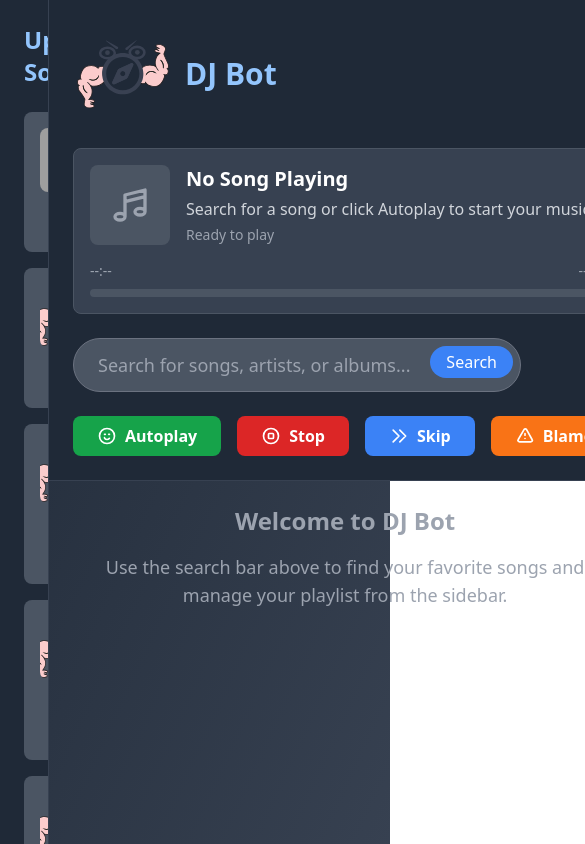
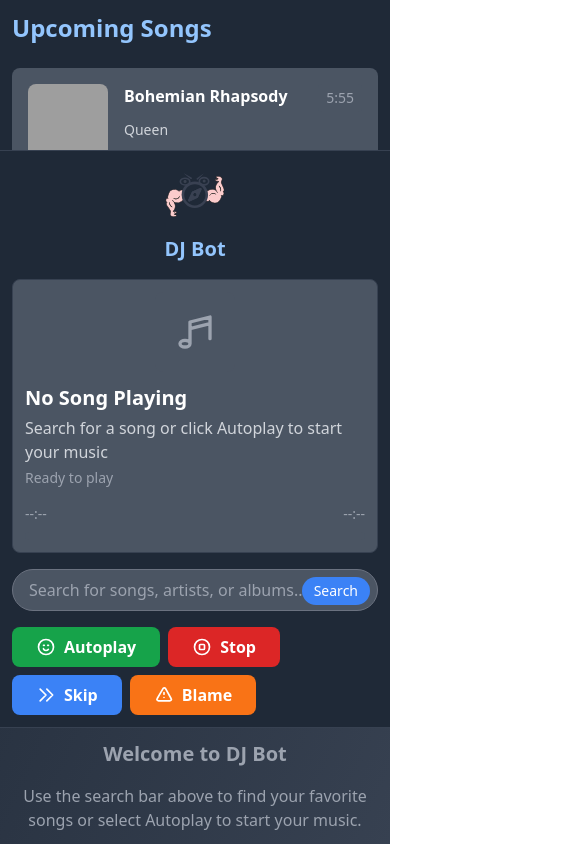
Before and after one commit to bvercelli99/spotify-susa-dj, a React (Create React App) app in the folder frontend/: page / in a window 390 px wide. Shown: the top 844 px of the page, 585 px wide, since content can reach past the window. Built offline with nearby package versions, Linux system fonts and the light colour scheme; grey boxes are pictures that could not be loaded.

Commit message:
made site more responsive to size change and made offical song model

```diff
--- a/frontend/src/App.tsx
+++ b/frontend/src/App.tsx
@@ -1,34 +1,38 @@
 import React, { useState } from 'react';
 import './App.css';
 import logoImage from './assets/westly-strong.svg';
+import { Song } from './models/Song';
 
 function App() {
   const [searchQuery, setSearchQuery] = useState('');
   const [isPlaying, setIsPlaying] = useState(false);
-
-  // Define the song type first
-  type Song = {
-    id: number;
-    album: string;
-    title: string;
-    artist: string;
-    duration: string;
-    image: string;
-  };
+  const [searchResults, setSearchResults] = useState<Song[]>([]);
 
   const [currentSong, setCurrentSong] = useState<Song | null>(null);
   const [upcomingSongs] = useState<Song[]>([
-    { id: 1, album: "Album 1", title: 'Bohemian Rhapsody', artist: 'Queen', duration: '5:55', image: "https://encrypted-tbn1.gstatic.com/images?q=tbn:ANd9GcTXXzrf9nWsu8CGnl_sndW1q1TsTSgQqc4yOC3VzntYyeuvWYN3" },
-    { id: 2, album: "Album 2", title: 'Hotel California', artist: 'Eagles', duration: '6:30', image: "" },
-    { id: 3, album: "Album 3", title: 'Stairway to Heaven', artist: 'Led Zeppelin', duration: '8:02', image: "" },
-    { id: 4, album: "Album 4", title: 'Imagine', artist: 'John Lennon', duration: '3:03', image: "" },
-    { id: 5, album: "Album 5", title: 'Hey Jude', artist: 'The Beatles', duration: '7:11', image: "" },
+    { songId: 1, albumName: "Album 1", songName: 'Bohemian Rhapsody', artist: 'Queen', duration: '5:55', albumArt: "https://encrypted-tbn1.gstatic.com/images?q=tbn:ANd9GcTXXzrf9nWsu8CGnl_sndW1q1TsTSgQqc4yOC3VzntYyeuvWYN3", releaseDate: "", popularity: 1 },
+    { songId: 2, albumName: "Album 2", songName: 'Hotel California', artist: 'Eagles', duration: '6:30', albumArt: "", releaseDate: "", popularity: 1 },
+    { songId: 3, albumName: "Album 3", songName: 'Stairway to Heaven', artist: 'Led Zeppelin', duration: '8:02', albumArt: "", releaseDate: "", popularity: 1 },
+    { songId: 4, albumName: "Album 4", songName: 'Imagine', artist: 'John Lennon', duration: '3:03', albumArt: "", releaseDate: "", popularity: 1 },
+    { songId: 5, albumName: "Album 5", songName: 'Hey Jude', artist: 'The Beatles', duration: '7:11', albumArt: "", releaseDate: "", popularity: 1 },
   ]);
 
   const handleSearch = (e: any) => {
     e.preventDefault();
     console.log('Searching for:', searchQuery);
-    // Add search logic here
+
+    // Simulate search results - replace this with actual API call
+    if (searchQuery.trim()) {
+      const mockResults: Song[] = [
+        { songId: 101, albumName: "Search Album 1", songName: "Song 1", artist: 'Artist 1', duration: '3:45', albumArt: "", releaseDate: "2024", popularity: 85 },
+        { songId: 102, albumName: "Search Album 2", songName: "Song 2", artist: 'Artist 2', duration: '4:20', albumArt: "", releaseDate: "2024", popularity: 92 },
+        { songId: 103, albumName: "Search Album 3", songName: "Song 3", artist: 'Artist 3', duration: '3:15', albumArt: "", releaseDate: "2024", popularity: 78 },
+        { songId: 104, albumName: "Search Album 4", songName: "Song 4", artist: 'Artist 4', duration: '5:10', albumArt: "", releaseDate: "2024", popularity: 88 },
+      ];
+      setSearchResults(mockResults);
+    } else {
+      setSearchResults([]);
+    }
   };
 
   const handleAutoplay = () => {
@@ -46,7 +50,7 @@ function App() {
   const handleSkip = () => {
     // Logic to move to next song
     if (currentSong) {
-      const currentIndex = upcomingSongs.findIndex(song => song.id === currentSong.id);
+      const currentIndex = upcomingSongs.findIndex(song => song.songId === currentSong.songId);
       const nextIndex = (currentIndex + 1) % upcomingSongs.length;
       setCurrentSong(upcomingSongs[nextIndex]);
     }
@@ -58,29 +62,42 @@ function App() {
     // Add blame logic here
   };
 
+  const handleAddSong = (song: Song) => {
+    // Check if song is already in the list
+    const isDuplicate = upcomingSongs.some(existingSong => existingSong.songId === song.songId);
+    if (!isDuplicate) {
+      // Add the song to the upcoming songs list
+      const updatedSongs = [...upcomingSongs, song];
+      // You'll need to make this a state variable to actually update the list
+      console.log('Added song:', song.songName);
+    } else {
+      console.log('Song already in list');
+    }
+  };
+
   return (
     <div className="min-h-screen bg-gradient-to-br from-gray-800 to-gray-700 text-white">
-      <div className="flex h-screen">
+      <div className="flex flex-col lg:flex-row h-screen">
         {/* Left Sidebar - Upcoming Songs */}
-        <div className="w-[370px] bg-gray-800 border-r border-gray-700 p-6 overflow-y-auto">
+        <div className="w-full lg:w-[370px] bg-gray-800 border-b lg:border-b-0 lg:border-r border-gray-700 p-3 lg:p-6 overflow-y-auto">
           <h2 className="text-2xl font-bold mb-6 text-blue-300">Upcoming Songs</h2>
           <div className="space-y-4">
             {upcomingSongs.map((song) => (
-              <div key={song.id} className="bg-gray-600 rounded-lg p-4 hover:bg-gray-500 transition-colors duration-200">
+              <div key={song.songId} className="bg-gray-600 rounded-lg p-4 hover:bg-gray-500 transition-colors duration-200">
                 <div className="flex items-start space-x-4">
                   {/* Album Cover */}
                   <div className="flex-shrink-0">
-                    {song.image ? (
+                    {song.albumArt ? (
                       <img
-                        src={song.image}
-                        alt={`${song.title} album cover`}
-                        className="w-16 h-16 rounded-lg object-cover"
+                        src={song.albumArt}
+                        alt={`${song.songName} album cover`}
+                        className="w-20 h-20 rounded-lg object-cover"
                       />
                     ) : (
                       <img
                         src={logoImage}
                         alt="Default album cover"
-                        className="w-16 h-16 rounded-lg object-cover"
+                        className="w-20 h-20 rounded-lg object-cover"
                       />
                     )}
                   </div>
@@ -88,7 +105,7 @@ function App() {
                   {/* Song Info */}
                   <div className="flex-1 min-w-0">
                     <div className="flex justify-between items-start mb-2">
-                      <h3 className="font-semibold text-white truncate">{song.title}</h3>
+                      <h3 className="font-semibold text-white truncate">{song.songName}</h3>
                       <span className="text-sm text-gray-400 bg-gray-600 px-2 py-1 rounded ml-2">{song.duration}</span>
                     </div>
                     <p className="text-gray-300 text-sm mb-3">{song.artist}</p>
@@ -110,32 +127,32 @@ function App() {
         {/* Main Content - Search and Controls at Top Left */}
         <div className="flex-1 flex flex-col">
           {/* Top Section with Search and Controls */}
-          <div className="bg-gray-800 border-b border-gray-700 p-6">
+          <div className="bg-gray-800 border-b border-gray-700 p-3 lg:p-6">
             <div className="max-w-4xl">
-              <h1 className="text-3xl font-bold mb-6 text-blue-300 flex items-center space-x-3">
-                <img src={logoImage} alt="DJ Bot Logo" className="w-[100px] h-[100px]" />
+              <h1 className="text-xl lg:text-3xl font-bold mb-4 lg:mb-6 text-blue-300 flex flex-col lg:flex-row items-center space-y-2 lg:space-y-0 lg:space-x-3">
+                <img src={logoImage} alt="DJ Bot Logo" className="w-16 h-16 lg:w-[100px] lg:h-[100px]" />
                 <span>DJ Bot</span>
               </h1>
 
               {/* Current Song Display */}
-              <div className="mb-6 p-4 bg-gray-700 rounded-lg border border-gray-600">
+              <div className="mb-4 lg:mb-6 p-3 lg:p-4 bg-gray-600 rounded-lg border border-gray-700">
                 {isPlaying && currentSong ? (
                   // Show current song info
                   <div>
-                    <div className="flex items-start space-x-4">
+                    <div className="flex flex-col sm:flex-row items-start space-y-3 sm:space-y-0 sm:space-x-4">
                       {/* Album Cover */}
-                      <div className="flex-shrink-0">
-                        {currentSong.image ? (
+                      <div className="flex-shrink-0 mx-auto sm:mx-0">
+                        {currentSong.albumArt ? (
                           <img
-                            src={currentSong.image}
-                            alt={`${currentSong.title} album cover`}
-                            className="w-20 h-20 rounded-lg object-cover"
+                            src={currentSong.albumArt}
+                            alt={`${currentSong.albumName} album cover`}
+                            className="w-20 h-20 sm:w-24 sm:h-24 rounded-lg object-cover"
                           />
                         ) : (
                           <img
                             src={logoImage}
                             alt="Default album cover"
-                            className="w-20 h-20 rounded-lg object-cover"
+                            className="w-20 h-20 sm:w-24 sm:h-24 rounded-lg object-cover"
                           />
                         )}
                       </div>
@@ -143,9 +160,9 @@ function App() {
                       {/* Song Info */}
                       <div className="flex-1 min-w-0">
                         <div className="space-y-1">
-                          <h3 className="text-xl font-semibold text-white truncate">{currentSong.title}</h3>
+                          <h3 className="text-xl font-semibold text-white truncate">{currentSong.songName}</h3>
                           <p className="text-gray-300">{currentSong.artist}</p>
-                          <p className="text-gray-400 text-sm">{currentSong.album}</p>
+                          <p className="text-gray-400 text-sm">{currentSong.albumName}</p>
                         </div>
                       </div>
                     </div>
@@ -164,10 +181,10 @@ function App() {
                 ) : (
                   // Show "no song playing" message
                   <div>
-                    <div className="flex items-start space-x-4">
-                      <div className="w-20 h-20 bg-gray-600 rounded-lg flex items-center justify-center">
+                    <div className="flex flex-col sm:flex-row items-start space-y-3 sm:space-y-0 sm:space-x-4">
+                      <div className="w-20 h-20 bg-gray-600 rounded-lg flex items-center justify-center mx-auto sm:mx-0">
                         <svg className="w-10 h-10 text-gray-400" fill="none" stroke="currentColor" viewBox="0 0 24 24">
-                          <path strokeLinecap="round" strokeLinejoin="round" strokeWidth={2} d="M9 19V6l12-3v13M9 19c0 1.105-1.343 2-3 2s-3-.895-3-2 1.343-2 3-2 3 .895 3 2zm12-3c0 1.105-1.343 2-3 2s-3-.895-3-2 1.343-2 3-2 3 .895 3 2zM9 10l12-3" />
+                          <path strokeLinecap="round" strokeLinejoin="round" strokeWidth={2} d="M9 19V6l12-3v13M9 19c0 1.105-1.343 2-3 2s-3-.895-3-2 1.343-2 3-2 3 .895 3 2zM9 19c0 1.105-1.343 2-3 2s-3-.895-3-2 1.343-2 3-2 3 .895 3 2zM9 10l12-3" />
                         </svg>
                       </div>
                       <div className="flex-1 min-w-0">
@@ -192,18 +209,18 @@ function App() {
               </div>
 
               {/* Search Input */}
-              <form onSubmit={handleSearch} className="mb-6">
+              <form onSubmit={handleSearch} className="mb-4 lg:mb-6">
                 <div className="relative max-w-md">
                   <input
                     type="text"
                     value={searchQuery}
                     onChange={(e) => setSearchQuery(e.target.value)}
                     placeholder="Search for songs, artists, or albums..."
-                    className="w-full px-6 py-3 text-lg bg-gray-600 border border-gray-500 rounded-full text-white placeholder-gray-400 focus:outline-none focus:ring-2 focus:ring-blue-500 focus:border-transparent"
+                    className="w-full px-4 lg:px-6 py-2 lg:py-3 text-base lg:text-lg bg-gray-600 border border-gray-500 rounded-full text-white placeholder-gray-400 focus:outline-none focus:ring-2 focus:ring-blue-500 focus:border-transparent"
                   />
                   <button
                     type="submit"
-                    className="absolute right-2 top-2 bg-blue-500 hover:bg-blue-600 text-white px-4 py-1 rounded-full transition-colors duration-200"
+                    className="absolute right-2 top-2 bg-blue-500 hover:bg-blue-600 text-white px-3 lg:px-4 py-1 rounded-full transition-colors duration-200 text-sm lg:text-base"
                   >
                     Search
                   </button>
@@ -211,7 +228,7 @@ function App() {
               </form>
 
               {/* Control Buttons */}
-              <div className="flex space-x-4">
+              <div className="flex flex-wrap gap-2 lg:gap-4">
                 <button
                   onClick={handleAutoplay}
                   className="bg-green-600 hover:bg-green-700 text-white px-6 py-2 rounded-lg font-semibold transition-colors duration-200 flex items-center space-x-2"
@@ -256,12 +273,72 @@ function App() {
             </div>
           </div>
 
-          {/* Main Content Area - Can be used for additional features */}
-          <div className="flex-1 p-6">
-            <div className="text-center text-gray-400">
-              <h2 className="text-2xl font-semibold mb-4">Welcome to DJ Bot</h2>
-              <p className="text-lg">Use the search bar above to find your favorite songs and manage your playlist from the sidebar.</p>
-            </div>
+          {/* Main Content Area - Search Results */}
+          <div className="flex-1 p-3 lg:p-6">
+            {searchResults.length > 0 ? (
+              <div>
+                <div className="flex flex-col sm:flex-row sm:items-center space-y-3 sm:space-y-0 sm:space-x-4 mb-4 lg:mb-6">
+                  <h2 className="text-xl lg:text-2xl font-semibold text-blue-300">Search Results</h2>
+                  <button
+                    onClick={() => setSearchResults([])}
+                    className="bg-gray-600 hover:bg-gray-500 text-white px-3 lg:px-4 py-2 rounded-lg transition-colors duration-200 text-sm w-full sm:w-auto"
+                  >
+                    Clear Results
+                  </button>
+                </div>
+                <div className="grid grid-cols-1 sm:grid-cols-2 md:grid-cols-3 lg:grid-cols-4 xl:grid-cols-6 gap-3">
+                  {searchResults.map((song) => (
+                    <div key={song.songId} className="bg-gray-600 rounded-lg p-3 hover:bg-gray-600 transition-colors duration-200">
+                      <div className="flex flex-col sm:flex-row sm:items-center space-y-3 sm:space-y-0 sm:space-x-3">
+                        {/* Album Cover */}
+                        <div className="flex-shrink-0 flex flex-col items-center">
+                          {song.albumArt ? (
+                            <img
+                              src={song.albumArt}
+                              alt={`${song.albumName} album cover`}
+                              className="w-16 h-16 sm:w-20 sm:h-20 rounded-lg object-cover"
+                            />
+                          ) : (
+                            <img
+                              src={logoImage}
+                              alt="Default album cover"
+                              className="w-16 h-16 sm:w-20 sm:h-20 rounded-lg object-cover"
+                            />
+                          )}
+                          <button
+                            onClick={() => handleAddSong(song)}
+                            className="w-full bg-green-600 hover:bg-green-700 text-white px-2 py-1.5 rounded text-xs transition-colors duration-200 mt-2"
+                          >
+                            Add Song
+                          </button>
+                        </div>
+
+                        {/* Song Info and Controls */}
+                        <div className="flex-1 min-w-0 text-center sm:text-left">
+                          <div className="flex flex-col sm:flex-row sm:justify-between sm:items-start mb-1 space-y-1 sm:space-y-0">
+                            <h3 className="font-semibold text-white truncate text-sm">{song.songName}</h3>
+                            <span className="text-xs text-gray-400 bg-gray-600 px-1 py-0.5 rounded">{song.duration}</span>
+                          </div>
+                          <p className="text-gray-300 text-xs mb-1">{song.artist}</p>
+                          <p className="text-gray-400 text-xs mb-2">{song.albumName}</p>
+
+                          <div className="flex justify-center sm:justify-start">
+                            <span className="text-xs text-gray-400 bg-gray-700 px-2 py-1 rounded-full">
+                              Popularity: {song.popularity}
+                            </span>
+                          </div>
+                        </div>
+                      </div>
+                    </div>
+                  ))}
+                </div>
+              </div>
+            ) : (
+              <div className="text-center text-gray-400">
+                <h2 className="text-xl lg:text-2xl font-semibold mb-4">Welcome to DJ Bot</h2>
+                <p className="text-base lg:text-lg">Use the search bar above to find your favorite songs or select Autoplay to start your music.</p>
+              </div>
+            )}
           </div>
         </div>
       </div>
--- /dev/null
+++ b/frontend/src/models/Song.ts
@@ -0,0 +1,11 @@
+export interface Song {
+  songId: number;
+  albumName: string;
+  albumArt: string;
+  songName: string;
+  artist: string;
+  duration: string;
+  releaseDate: string;
+  popularity: number;
+
+}
```
